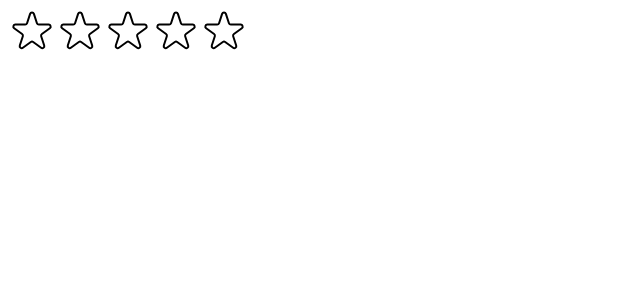
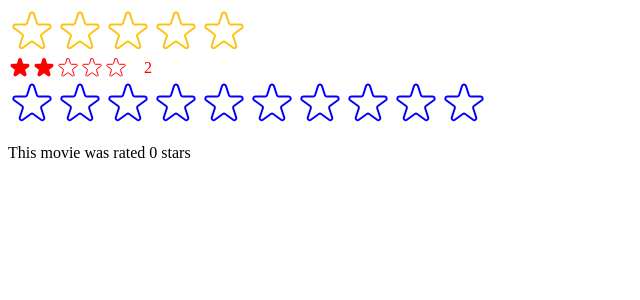
Before and after one commit to pkthunder87/use-popcorn, a React (Vite) app: page / in a window 1280 px wide. Shown: the top 300 px of the page, without its empty margins (0-640 px from the left). Built offline with nearby package versions, Linux system fonts and the light colour scheme.

Commit message:
Lesson 119: Improving Reusability With Props

```diff
--- a/src/StarRating.jsx
+++ b/src/StarRating.jsx
@@ -12,21 +12,32 @@
   display: "flex",
 };
 
+export default function StarRating({
+  maxRating = 5,
+  color = "#fcc410",
+  size = 48,
+  className = "",
+  messages = [],
+  defaultRating = 0,
+  onSetRating,
+}) {
+  const [rating, setRating] = useState(0);
+  const [tempRating, setTempRating] = useState(defaultRating);
+
   const textStyle = {
     lineHeight: "1",
     margin: "0",
+    color,
+    fontSize: `${size / 1.5}px`,
   };
-
-export default function StarRating({ maxRating = 5 }) {
-  const [rating, setRating] = useState(0);
-  const [tempRating, setTempRating] = useState(0);
 
   function handleRating(rating) {
     setRating(rating);
+    onSetRating ? onSetRating(rating) : "";
   }
 
   return (
-    <div style={containerStyle}>
+    <div style={containerStyle} className={className}>
       <div style={starContainerStyle}>
         {Array.from({ length: maxRating }, (_, i) => (
           <Star
@@ -35,22 +46,28 @@
             onRate={() => handleRating(i + 1)}
             onHoverIn={() => setTempRating(i + 1)}
             onHoverOut={() => setTempRating(0)}
+            color={color}
+            size={size}
           />
         ))}
       </div>
-      <p style={textStyle}>{tempRating || rating || ""}</p>
+      <p style={textStyle}>
+        {messages.length === maxRating
+          ? messages[tempRating ? tempRating - 1 : rating - 1]
+          : tempRating || rating || ""}
+      </p>
     </div>
   );
 }
 
+function Star({ onRate, full, onHoverIn, onHoverOut, color, size }) {
   const starStyle = {
-  width: "48px",
-  height: "48px",
+    width: `${size}px`,
+    height: `${size}px`,
     display: "block",
     cursor: "pointer",
   };
 
-function Star({ onRate, full, onHoverIn, onHoverOut }) {
   return (
     <span
       role="button"
@@ -63,8 +80,8 @@
         <svg
           xmlns="http://www.w3.org/2000/svg"
           viewBox="0 0 20 20"
-          fill="#000"
-          stroke="#000"
+          fill={color}
+          stroke={color}
         >
           <path d="M9.049 2.927c.3-.921 1.603-.921 1.902 0l1.07 3.292a1 1 0 00.95.69h3.462c.969 0 1.371 1.24.588 1.81l-2.8 2.034a1 1 0 00-.364 1.118l1.07 3.292c.3.921-.755 1.688-1.54 1.118l-2.8-2.034a1 1 0 00-1.175 0l-2.8 2.034c-.784.57-1.838-.197-1.539-1.118l1.07-3.292a1 1 0 00-.364-1.118L2.98 8.72c-.783-.57-.38-1.81.588-1.81h3.461a1 1 0 00.951-.69l1.07-3.292z" />
         </svg>
@@ -73,7 +90,7 @@
           xmlns="http://www.w3.org/2000/svg"
           fill="none"
           viewBox="0 0 24 24"
-          stroke="#000"
+          stroke={color}
         >
           <path
             strokeLinecap="round"
--- a/src/main.jsx
+++ b/src/main.jsx
@@ -1,12 +1,29 @@
-import React from "react";
+import React, { useState } from "react";
 import ReactDOM from "react-dom/client";
 // import App from './App.jsx'
 // import './index.css'
 import StarRating from "./StarRating";
 
+function Test() {
+  const [movieRating, setMovieRating] = useState(0);
+
+  return (
+    <div>
+      <StarRating color="blue" maxRating={10} onSetRating={setMovieRating} />
+      <p>This movie was rated {movieRating} stars</p>
+    </div>
+  );
+}
+
 ReactDOM.createRoot(document.getElementById("root")).render(
   <React.StrictMode>
     {/* <App /> */}
-    <StarRating maxRating={5} />
+    <StarRating
+      maxRating={5}
+      messages={["Terrible", "Bad", "Okay", "Good", "Amazing"]}
+    />
+    <StarRating size={24} color="red" className="test" defaultRating={2} />
+
+    <Test />
   </React.StrictMode>
 );
```
Lines whose indentation alone changed are shown as unchanged.
